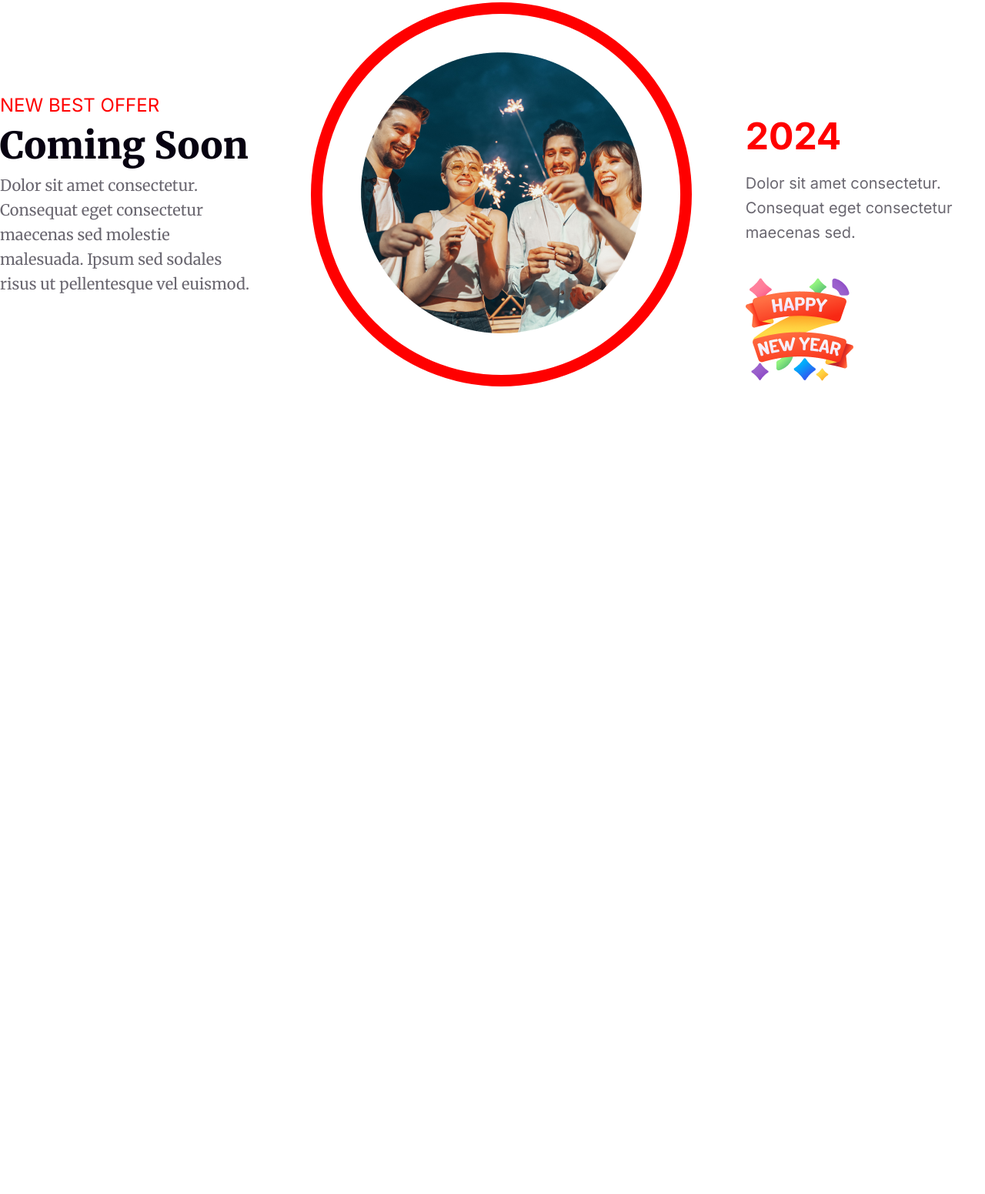
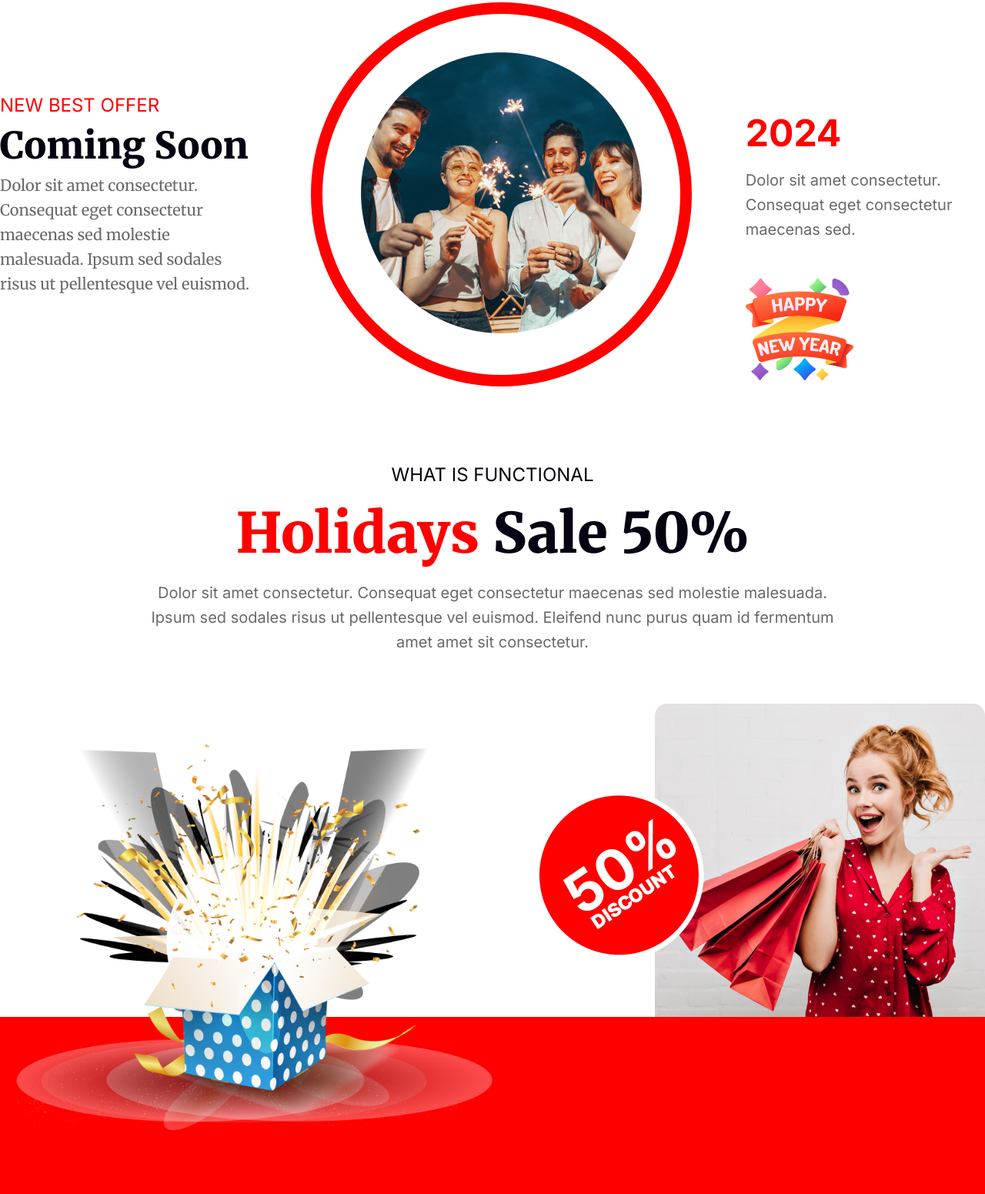
Before and after one commit to masuddrak/New-Year, a plain HTML site: page index.html in a window 1280 px wide. Shown: the part 2989-4540 px from the top of the page at 77% size. Before the commit the page ends 3491 px from the top, so only its background shows below. Drawn offline with Linux system fonts and the light colour scheme.

Commit message:
added holiday section

```diff
--- a/css/style.css
+++ b/css/style.css
@@ -28,7 +28,8 @@ button {
 .welcome,
 .date_time,
 .offer_containerF,
-.offer {
+.offer,
+.holidays, .portfolio{
     margin-top: 100px;
 }
 
@@ -160,12 +161,11 @@ button {
     justify-content: space-between;
     column-gap: 70px;
 }
-/* .offer_1, .offer_2, .offer_3{
-    width: 100%;
-} */
-.offer_1{
+
+.offer_1 {
     align-self: center;
 }
+
 .offer_1 h3 {
     color: #F00;
     font-family: Inter;
@@ -195,18 +195,21 @@ button {
     border-radius: 50%;
     padding: 50px;
 }
+
 .offer_3 {
     align-self: self-end;
     width: 100%;
 }
+
 .offer_3 h2 {
     color: #F00;
     font-family: Inter;
     font-size: 48px;
     font-weight: 700;
 }
+
 .offer_3 p {
-   margin: 16px 0 40px 0;
+    margin: 16px 0 44px 0;
 }
 
 .offer_3 img {
@@ -214,3 +217,83 @@ button {
     width: 140px;
     height: 140px;
 }
+
+/* holiday section */
+.holidays{
+    position: relative;
+}
+.holidays_header {
+    text-align: center;
+    width: 70%;
+    margin: auto;
+}
+
+.holidays_header h4 {
+    color: #070211;
+    font-family: Inter;
+    font-size: 24px;
+    font-weight: 500;
+}
+.holidays_header h2 {
+    color: #F00;
+    font-size: 72px;
+    font-weight: 900;
+    margin: 16px 0;
+}
+.holidays_header span {
+    color: #070211;
+}
+.holidays_header p {
+    color: rgba(7, 2, 17, 0.60);
+    font-family: Inter;
+    font-size: 20px;
+    font-weight: 500;
+    line-height: 32px;
+}
+.holidays_container{
+    display: flex;
+    justify-content: space-between;
+    width: 100%;
+    align-items: center;
+    margin-top: 64px;
+}
+.holiday_img_1{
+    position: relative;
+    width: 50%;
+    text-align: end;
+}
+.holiday_img_1 img{
+    position: absolute;
+    left: 0;
+    bottom:-350px;
+    z-index: 10;
+   width: 100%;
+   padding-left: 20px;
+}
+.holiday_img_2{
+    position: relative;
+    align-self: self-end;
+
+}
+.discount_img{
+    position: absolute;
+   top: 70px;
+    left:0;
+    right: 0;
+    margin-left: -200px;
+
+}
+.holiday_bg{
+    background-color: #F00;
+    height: 230px;
+    position: absolute;
+    bottom: -200px;
+    left: 0;
+    right: 0;
+    z-index: 5;
+
+}
+/* portfolio */
+.portfolio{
+    margin-top: 50px;
+}
--- a/index.html
+++ b/index.html
@@ -64,7 +64,8 @@
                 <div class="offer_1">
                     <h3>NEW BEST OFFER</h3>
                     <h2>Coming Soon</h2>
-                <p>Dolor sit amet consectetur. Consequat eget consectetur maecenas sed molestie malesuada. Ipsum sed sodales risus ut pellentesque vel euismod. </p>
+                    <p>Dolor sit amet consectetur. Consequat eget consectetur maecenas sed molestie malesuada. Ipsum sed
+                        sodales risus ut pellentesque vel euismod. </p>
                 </div>
                 <div class="offer_2">
                     <img src="./img/Ellipse 1.png" alt="offer">
@@ -76,6 +77,34 @@
                 </div>
             </article>
         </section>
+        <!-- Holidays -->
+        <section class="holidays container">
+            <div class="holidays_header">
+                <h4>WHAT IS FUNCTIONAL</h4>
+                <h2>Holidays <span>Sale 50%</span></h2>
+                <p>Dolor sit amet consectetur. Consequat eget consectetur maecenas sed
+                    molestie malesuada. Ipsum sed sodales risus ut pellentesque vel euismod. Eleifend nunc purus quam id
+                    fermentum amet amet sit consectetur.</p>
+            </div>
+            <article class="holidays_container">
+                <div class="holiday_img_1">
+                    <img src="./img/Group 75.png" alt="holidays image">
+                </div>
+                <div class="holiday_img_2">
+                    <img class="discount_img" src="./img/Group 44.png" alt="holidays image">
+                    <img src="./img/Rectangle 1.png" alt="holidays image">
+                </div>
+            </article>
+            <div class="holiday_bg">
+
+            </div>
+        </section>
+        <!-- portfolio -->
+        <section class="portfolio">
+           <article class="container">
+            <h1>hello</h1>
+           </article>
+        </section>
     </main>
 </body>
 
```
Lines whose indentation alone changed are shown as unchanged.
